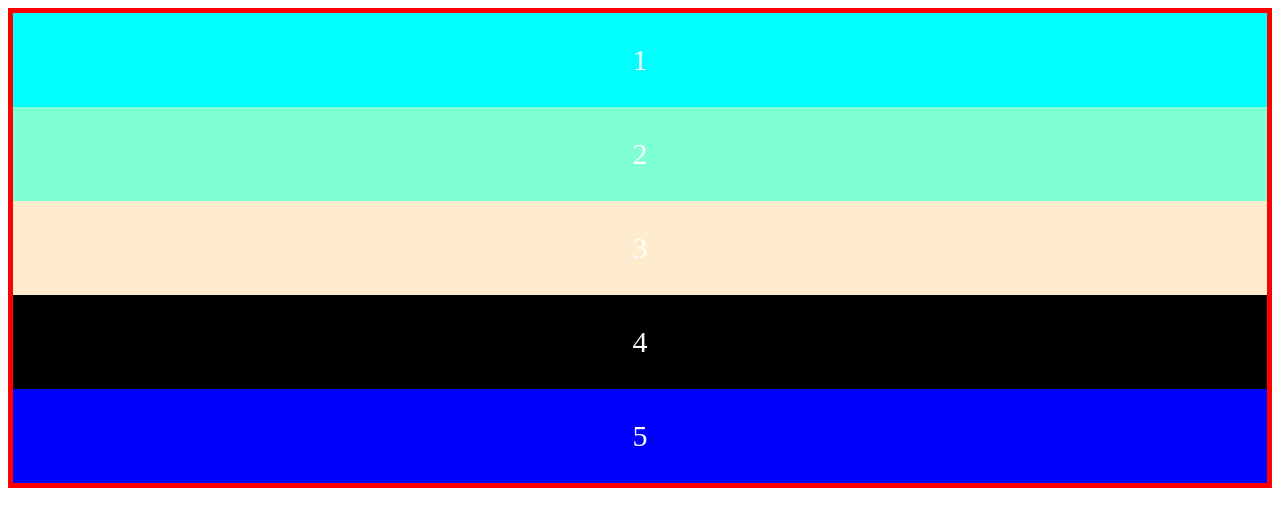
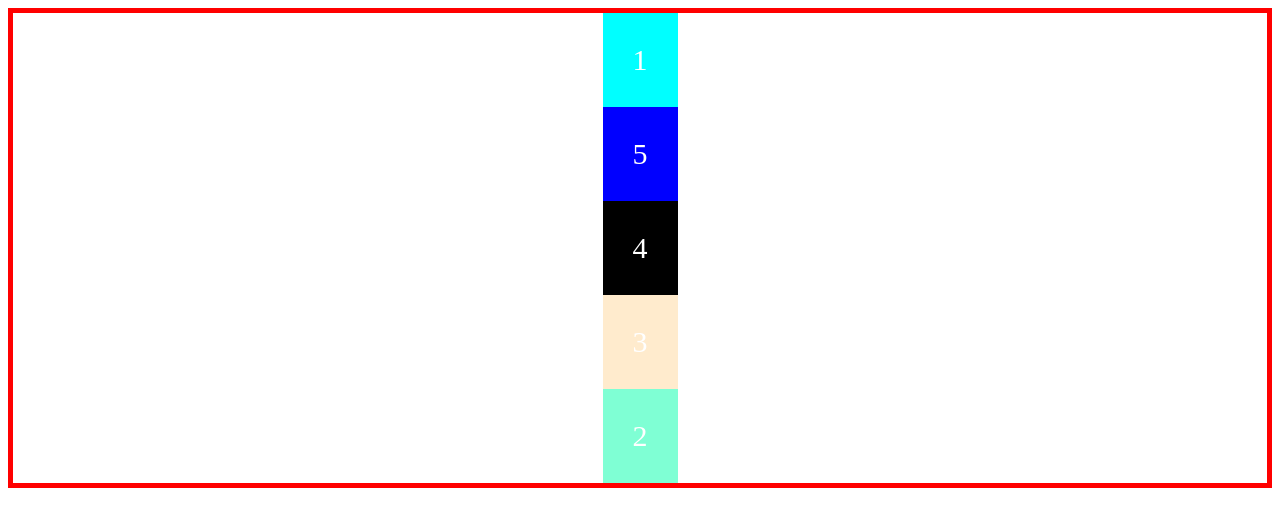
Before and after one commit to HieuLajj/fontend, a plain HTML site: page Flex_box/index.html in a window 1280 px wide. Drawn offline with Linux system fonts and the light colour scheme.

Commit message:
20/4/2022

```diff
--- a/Flex_box/style.css
+++ b/Flex_box/style.css
@@ -1,4 +1,58 @@
 .container{
+    display: flex;
+    /*mac dinh
+    main axis: mac dinh se theo chieu nganh
+    tu trai sang phai
+    mac dinh tren 1 dong
+    flex-direction: row;
+    flex-wrap: nowrap;
+    justify-content: flex-start;
+
+    */
+
+    /*main axis*/
+    flex-direction: row;
+    flex-direction: row-reverse;
+    flex-direction: column;/*tu tren xuong duoi*/
+    flex-direction: column-reverse; /*tu duoi len tren*/
+
+    /*xuong dong*/
+    flex-wrap: nowrap;
+    flex-wrap: wrap;
+    flex-wrap: wrap-reverse; /*tu duoi len tren*/
+    /*item*/
+    justify-content: flex-start;
+    justify-content: flex-end;
+    justify-content: center;
+    justify-content: space-between;
+    justify-content: space-around;
+    justify-content: space-evenly;
+
+    /*cross axis*/
+    align-items: stretch; /*dan ra cho kin container*/
+    align-items: flex-start;
+    align-items: flex-end;
+    align-items: center;
+    align-items: baseline; /*chan chu*/
+
+    /*align contain giong justify-content nhung theo cross axis*/
+    align-content: flex-start;
+    align-content: flex-end;
+    align-content: center;
+    align-content: space-between;
+    align-content: space-around;
+    align-content: space-evenly;
+
+
+    /*danh cho item*/
+    /*order theo thu tu
+    flex-basis: 120px xet do rong cao tuy theo flex-direction
+    flex-grow
+    flex-shrink
+    align-self
+    */
+
+
     border: 5px solid red;
 }
 .box{
@@ -11,6 +65,7 @@
 }
 .box-1{
     background-color: aqua;
+    order: 1;
 }
 .box-2{
     background-color: aquamarine;
```
